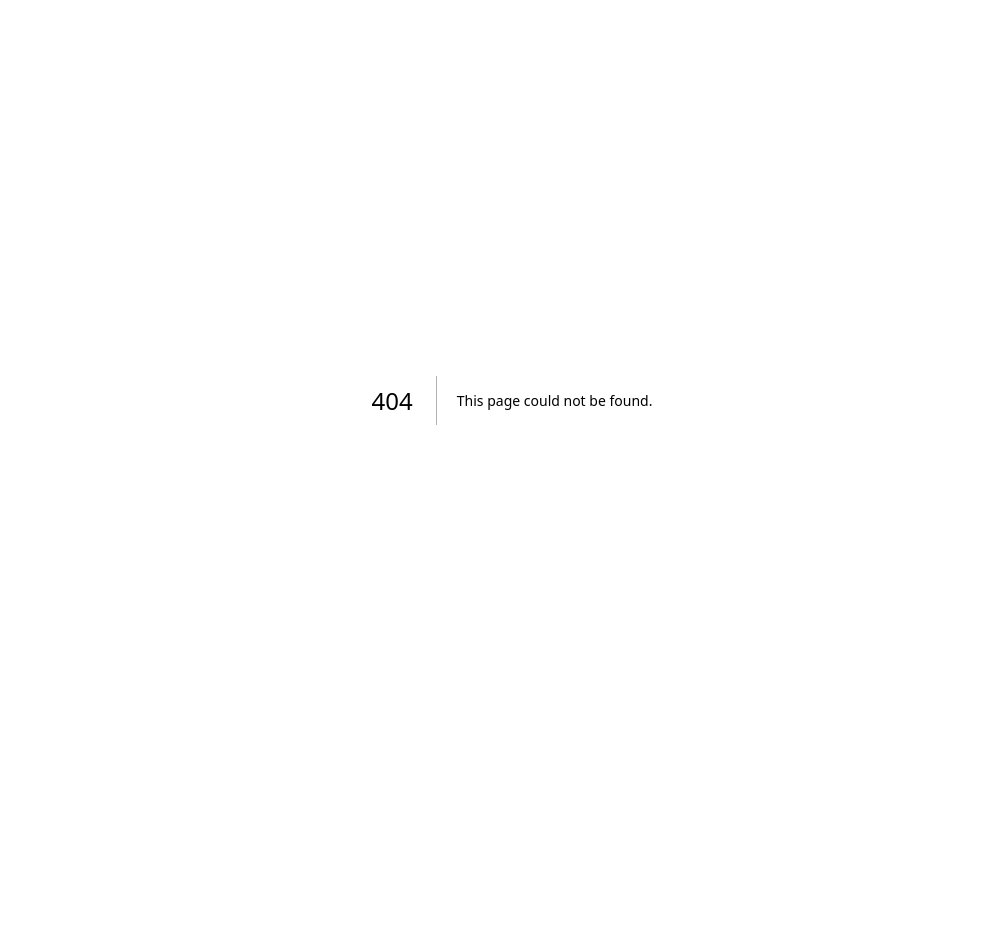
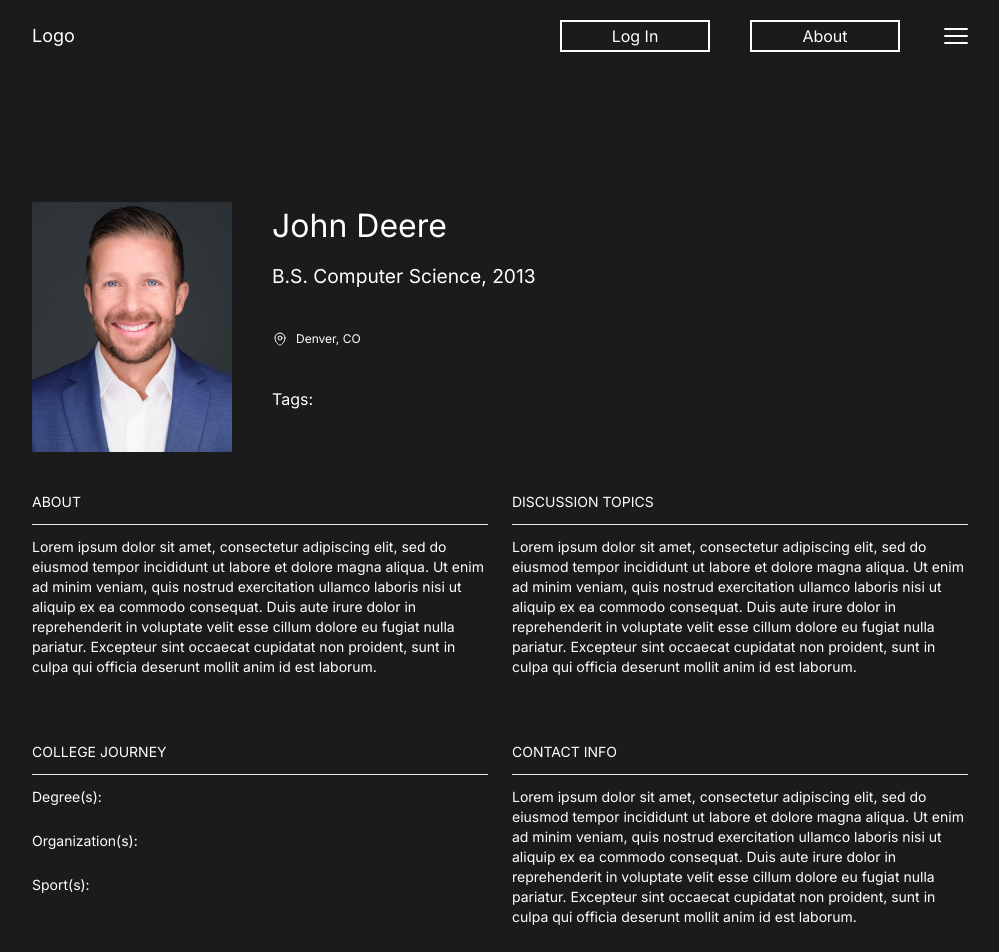
Before and after one commit to sidbanerjee001/GradDashboad, a Next.js app in the folder grad_dashboard/: page /test in a window 1280 px wide. Before the commit this address had no page. Shown: the top 952 px of the page, without its empty margins (128-1127 px from the left). Before the commit the page ends 800 px from the top, so only its background shows below. Built offline with nearby package versions, Linux system fonts and the light colour scheme.

Commit message:
Routing and Profile Pages

```diff
--- a/grad_dashboard/app/Components/UI/ProfileCard.tsx
+++ b/grad_dashboard/app/Components/UI/ProfileCard.tsx
@@ -5,6 +5,7 @@ import { motion } from "framer-motion"
 import { useRouter } from "next/navigation";
 
 interface ProfileCardProps {
+    id?: number;
     name?: string;
     degree?: string;
     grad_date?: number;
@@ -12,8 +13,13 @@ interface ProfileCardProps {
     tags?: string[];
 }
 
-const ProfileCard: React.FC<ProfileCardProps> = ({name = "Placeholder", degree = "B.A. Default Degree", grad_date = "1900", location = "Los Angeles, CA", tags = []}) => {
+const ProfileCard: React.FC<ProfileCardProps> = ({id=0, name = "Placeholder", degree = "B.A. Default Degree", grad_date = "1900", location = "Los Angeles, CA", tags = []}) => {
     const router = useRouter();
+
+    const handleNavigation = () => {
+
+        router.push(`/profiles/${id}?name=${name}`);
+    };
 
     return (
         <>
@@ -59,7 +65,7 @@ const ProfileCard: React.FC<ProfileCardProps> = ({name = "Placeholder", degree =
 
                     {/* Footer Arrow */}
                     <div id="card-footer" className="absolute bottom-0 right-0">
-                        <button className="m-4" onClick={() => router.push('/profiles/' + name)}>
+                        <button className="m-4" onClick={handleNavigation}>
                             <motion.div
                                 whileHover={{x: 5}}
                                 transition={{
--- a/grad_dashboard/app/dashboard/page.tsx
+++ b/grad_dashboard/app/dashboard/page.tsx
@@ -11,12 +11,12 @@ import { motion } from "framer-motion"
 export default function Schools() {
   return (
     <div className="bg-dark_background min-h-screen">
-      <div className="m-auto w-7/12 py-5 text-white">
+      <div className="m-auto w-[75%] py-5 text-white">
         <NavBar dark={true}/>
         <div id="hero" className="mt-[150px]">
             <TypingText text="Alumni Profiles" speed={15} classes="text-5xl" />
         </div>
-        <div id="profiles" className="grid grid-cols-3">
+        <div id="profiles" className="grid grid-cols-3 mt-10">
             <ProfileCard tags={["Chemical Engineering", "Advanced Degrees", "Cal Men's Rowing", "test1", "test2", "test5"]}/>
             <ProfileCard tags={["Chemical Engin.", "Advanced Degrees", "Cal Men's Rowing", "test1", "test2"]}/>
             <ProfileCard tags={["Chemical Engin.", "Advanced Degrees", "Cal Men's Rowing", "test1", "test2", "test5", "test5", "test5"]}/>
--- a/grad_dashboard/app/page.tsx
+++ b/grad_dashboard/app/page.tsx
@@ -13,7 +13,7 @@ export default function Home() {
 
   return (
     <>
-      <div className="m-auto w-7/12 mt-5">
+      <div className="m-auto w-[75%] mt-5">
         <NavBar/>
         <div id="hero" className="mt-[150px]">
           <TypingText text="Create meaningful connections with alumni." speed={15} classes="text-5xl" />
--- /dev/null
+++ b/grad_dashboard/app/profiles/[profileID]/page.tsx
@@ -0,0 +1,24 @@
+import NavBar from "@/app/Components/NavBar";
+
+interface ProfilePageProps {
+    params: {
+      profileID: string;
+    };
+    searchParams: {
+      name?: string;
+    };
+  }
+
+  export default async function ProfilePage({ params, searchParams }: ProfilePageProps) {
+    const { profileID } = await params;
+    const { name } = await searchParams;
+
+    return (
+        <div key={profileID} className="bg-dark_background min-h-screen">
+            <div className="m-auto w-[75%] py-5 text-white">
+                <NavBar dark={true}/>
+                hello world
+            </div>
+      </div>
+    );
+  }
--- /dev/null
+++ b/grad_dashboard/app/test/page.tsx
@@ -0,0 +1,81 @@
+import NavBar from "@/app/Components/NavBar";
+import myImage from './headshot_1.jpg';
+import Image from "next/image";
+
+  export default function ProfilePage() {
+    const profileID = 0;
+    const name = "John Deere";
+
+    return (
+        <div key={profileID} className="bg-dark_background min-h-screen">
+            <div className="m-auto w-[75%] py-5 text-white">
+                <NavBar dark={true}/>
+                <div id="header" className="h-[250px] w-[100%] mt-[150px] flex flex-row justify-start flex-grow">
+                    <div className="relative h-[250px] w-[200px]">
+                        <Image
+                        src={myImage}
+                        alt={`${name}'s profile picture`}
+                        fill
+                        className="object-cover"
+                        />
+                    </div>
+                    <div className="mx-10">
+                        {/* Headings */}
+                        <h1 className="text-[2rem]">{name}</h1>
+                        <h2 className="text-[1.2rem] pt-3">B.S. Computer Science, 2013</h2>
+
+                        {/* Location */}
+                        <div className="mt-10 flex flex-row flex-start">
+                            <svg xmlns="http://www.w3.org/2000/svg" fill="none" viewBox="0 0 24 24" strokeWidth="1.5" stroke="currentColor" className="size-4">
+                                <path strokeLinecap="round" strokeLinejoin="round" d="M15 10.5a3 3 0 1 1-6 0 3 3 0 0 1 6 0Z" />
+                                <path strokeLinecap="round" strokeLinejoin="round" d="M19.5 10.5c0 7.142-7.5 11.25-7.5 11.25S4.5 17.642 4.5 10.5a7.5 7.5 0 1 1 15 0Z" />
+                            </svg>
+                        <p className="text-xs mx-2">Denver, CO</p>
+                        </div>
+
+                        {/* Tags */}
+                        <div id="tags" className="mt-10">
+                            <h1>Tags:</h1>
+                        </div>
+                    </div>
+                </div>
+
+                <div id="content" className="grid grid-cols-2 mt-10 gap-y-[65px]">
+                    <div id="blurb" className="w-[95%]">
+                        <h3 className="text-sm">ABOUT</h3>
+                        <hr className="my-3"/>
+                        <p className="text-sm">Lorem ipsum dolor sit amet, consectetur adipiscing elit, sed do eiusmod tempor incididunt ut labore et dolore magna aliqua. Ut enim ad minim veniam, quis nostrud exercitation ullamco laboris nisi ut aliquip ex ea commodo consequat. Duis aute irure dolor in reprehenderit in voluptate velit esse cillum dolore eu fugiat nulla pariatur. Excepteur sint occaecat cupidatat non proident, sunt in culpa qui officia deserunt mollit anim id est laborum.</p>
+                    </div>
+
+                    <div id="blurb" className="w-[95%]">
+                        <h3 className="text-sm">DISCUSSION TOPICS</h3>
+                        <hr className="my-3"/>
+                        <p className="text-sm">Lorem ipsum dolor sit amet, consectetur adipiscing elit, sed do eiusmod tempor incididunt ut labore et dolore magna aliqua. Ut enim ad minim veniam, quis nostrud exercitation ullamco laboris nisi ut aliquip ex ea commodo consequat. Duis aute irure dolor in reprehenderit in voluptate velit esse cillum dolore eu fugiat nulla pariatur. Excepteur sint occaecat cupidatat non proident, sunt in culpa qui officia deserunt mollit anim id est laborum.</p>
+                    </div>
+
+                    <div id="blurb" className="w-[95%]">
+                        <h3 className="text-sm">COLLEGE JOURNEY</h3>
+                        <hr className="my-3"/>
+                        <p className="text-sm">Degree(s):</p>
+                        <br/>
+                        <p className="text-sm">Organization(s):</p>
+                        <br/>
+                        <p className="text-sm">Sport(s):</p>
+                    </div>
+
+                    <div id="blurb" className="w-[95%]">
+                        <h3 className="text-sm">CONTACT INFO</h3>
+                        <hr className="my-3"/>
+                        <p className="text-sm">Lorem ipsum dolor sit amet, consectetur adipiscing elit, sed do eiusmod tempor incididunt ut labore et dolore magna aliqua. Ut enim ad minim veniam, quis nostrud exercitation ullamco laboris nisi ut aliquip ex ea commodo consequat. Duis aute irure dolor in reprehenderit in voluptate velit esse cillum dolore eu fugiat nulla pariatur. Excepteur sint occaecat cupidatat non proident, sunt in culpa qui officia deserunt mollit anim id est laborum.</p>
+                    </div>
+
+                    <div id="blurb" className="w-[95%]">
+                        <h3 className="text-sm">CAREER PATHWAY</h3>
+                        <hr className="my-3"/>
+                        <p className="text-sm">Lorem ipsum dolor sit amet, consectetur adipiscing elit, sed do eiusmod tempor incididunt ut labore et dolore magna aliqua. Ut enim ad minim veniam, quis nostrud exercitation ullamco laboris nisi ut aliquip ex ea commodo consequat. Duis aute irure dolor in reprehenderit in voluptate velit esse cillum dolore eu fugiat nulla pariatur. Excepteur sint occaecat cupidatat non proident, sunt in culpa qui officia deserunt mollit anim id est laborum.</p>
+                    </div>
+                </div>
+            </div>
+      </div>
+    );
+  }
```
Also changed, not shown: grad_dashboard/app/test/headshot_1.jpg (added).
